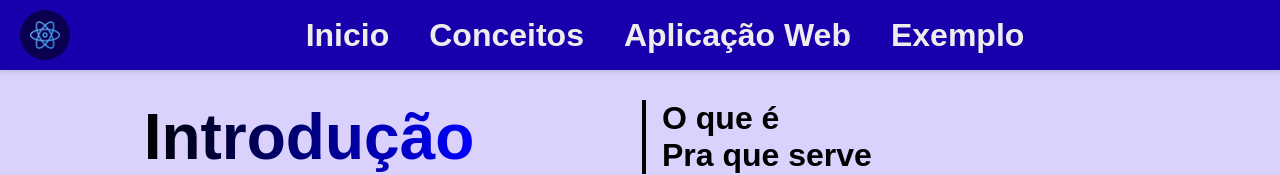
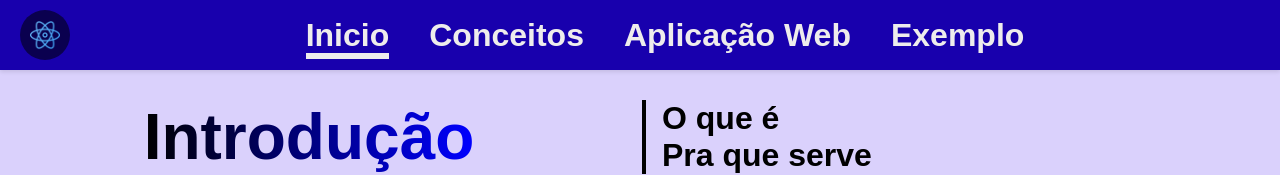
Before and after one commit to SouzaCleber98/trabalho-Prog-WEB, a React (Vite) app: page / in a window 1280 px wide. Shown: the top 175 px of the page. Built offline with nearby package versions, Linux system fonts and the light colour scheme; a web font is replaced by a local one.

Commit message:
feat: replace anchor tags with NavLink component for improved routing

```diff
--- a/src/components/layout/Header/NavLink.css
+++ b/src/components/layout/Header/NavLink.css
@@ -3,6 +3,10 @@
   display: flex;
   align-items: center;
   justify-content: space-around;
+}
+
+.menu a.active {
+  border-bottom: 6px solid rgb(var(--primary-header-text-color));
 }
 
 nav a {
--- a/src/components/layout/Header/NavLink.jsx
+++ b/src/components/layout/Header/NavLink.jsx
@@ -1,3 +1,4 @@
+import { NavLink as Link } from "react-router-dom";
 import "./NavLink.css";
 
 function NavLink({ links }) {
@@ -6,7 +7,12 @@ function NavLink({ links }) {
       <ul>
         {links.map((link) => (
           <li key={link.href}>
-            <a href={link.href}>{link.label}</a>
+            <Link
+              to={link.href}
+              className={({ isActive }) => (isActive ? "active" : "")}
+            >
+              {link.label}
+            </Link>
           </li>
         ))}
       </ul>
```
